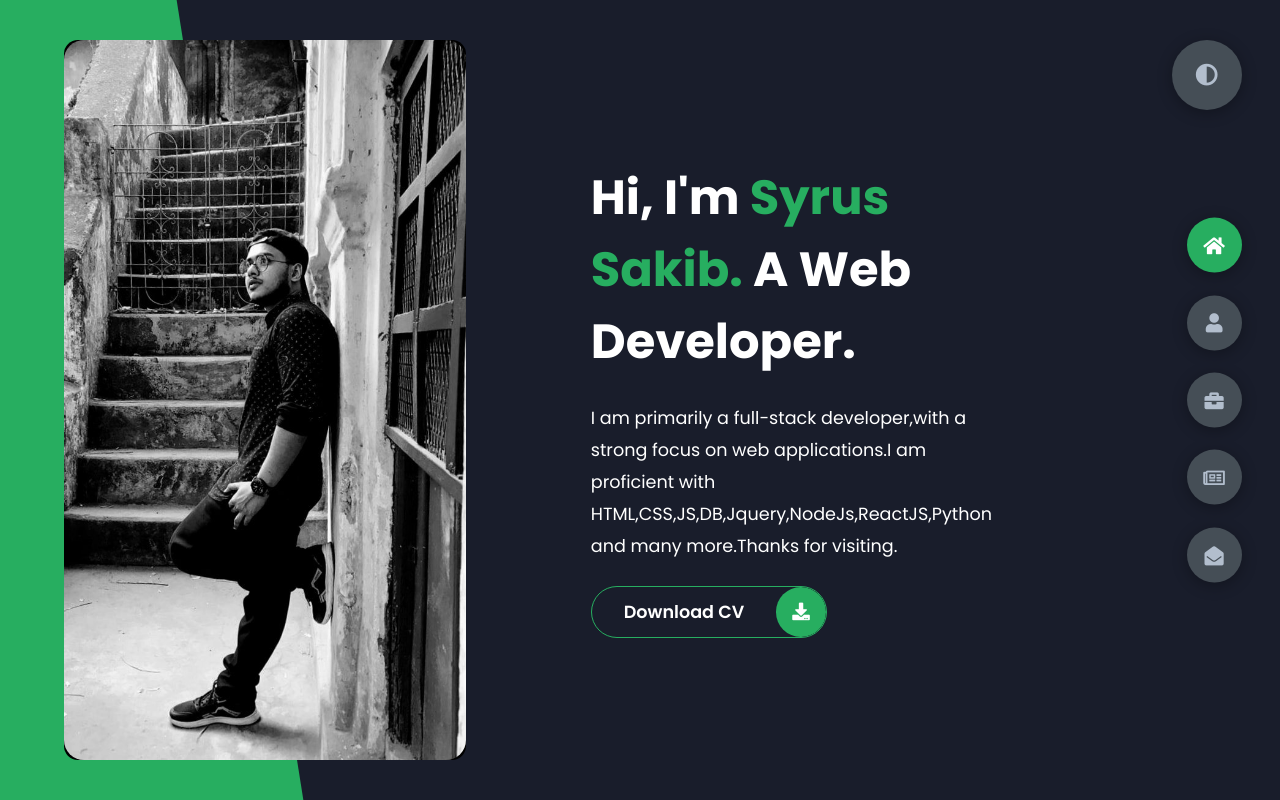
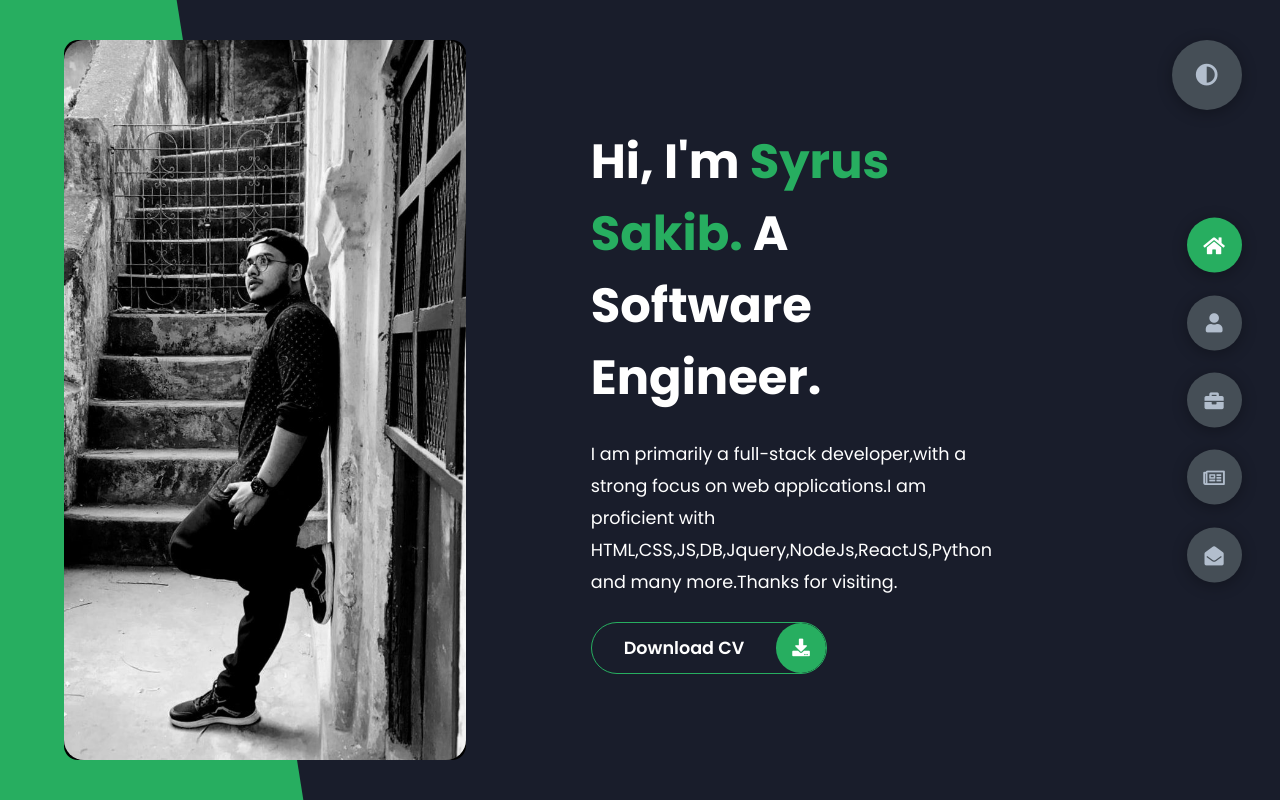
Before and after one commit to Cyrus245/Syrus-Sakib, a plain HTML site: page index.html in a window 1280 px wide. Drawn offline with Linux system fonts and the light colour scheme.

Commit message:
title change

```diff
--- a/index.html
+++ b/index.html
@@ -26,7 +26,7 @@
       <div class="right-header">
         <h1 class="name">
           Hi, I'm <span>Syrus Sakib.</span>
-          A Web Developer.
+          A Software Engineer.
         </h1>
         <p class="">
           <!-- I am primarily a full-stack developer,with a heavy focus on web applications.I am proficient in Database Engineering,Back-end coding.Thanks for visiting. -->
```
